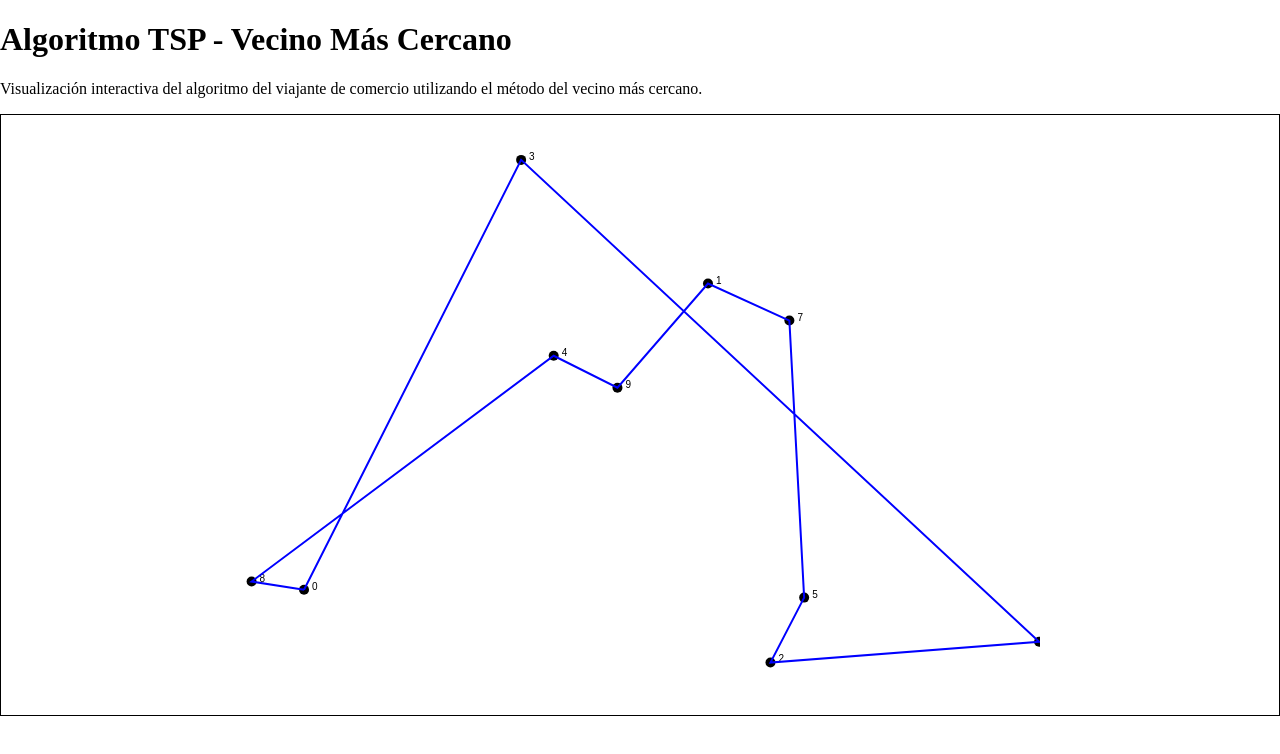
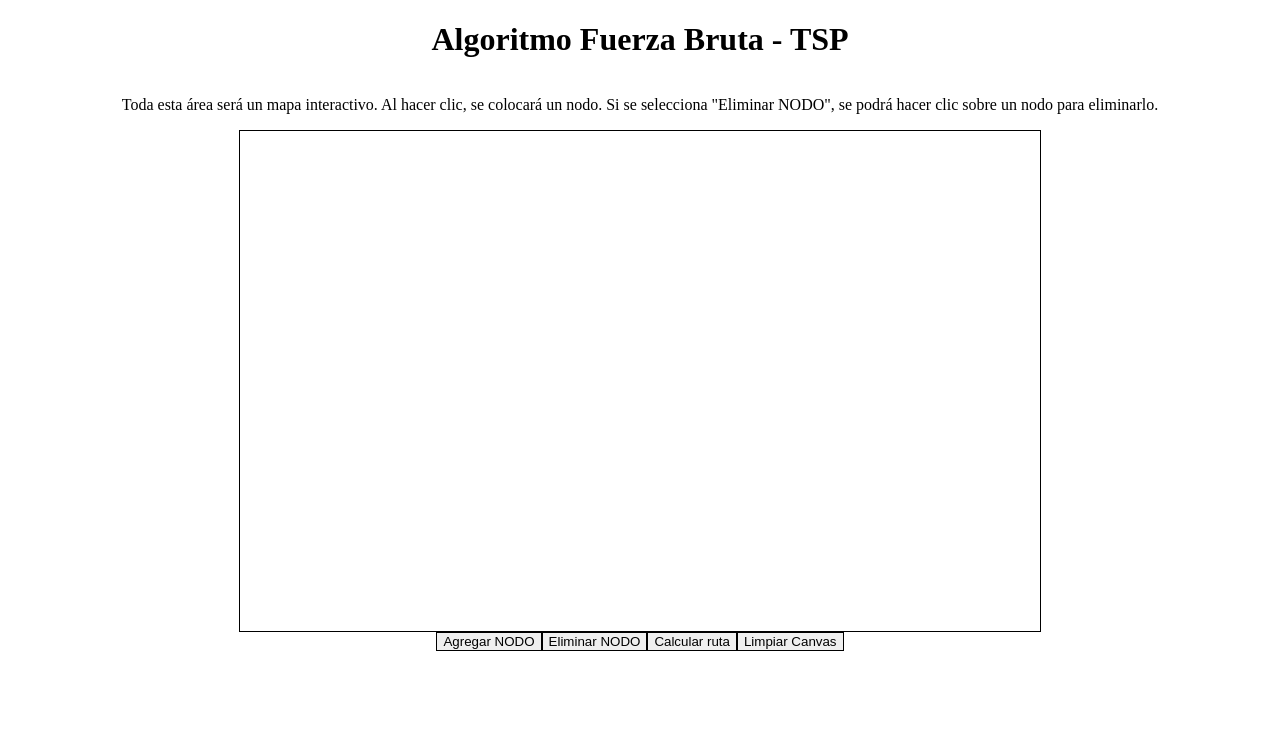
Before and after one commit to jorgefranciscopaz/analisis_de_algoritmos, a React (Vite) app: page /algoritmo1 in a window 1280 px wide. Shown: the top 754 px of the page. Built offline with nearby package versions, Linux system fonts and the light colour scheme.

Commit message:
Modified visual dynamic implementation of Algoritmo1 TSP

```diff
--- a/src/pages/Algoritmo1.tsx
+++ b/src/pages/Algoritmo1.tsx
@@ -1,7 +1,13 @@
-import { useEffect, useRef } from "react";
+import { useEffect, useRef, useState } from "react";
+
+type Node = [number, number];
+
+type Mode = "add" | "remove";
 
 const algoritmo1 = () => {
   const canvasRef = useRef<HTMLCanvasElement | null>(null);
+  const [nodes, setNodes] = useState<Node[]>([]);
+  const [mode, setMode] = useState<Mode>("add");
 
   useEffect(() => {
     document.body.classList.add("fade-in");
@@ -11,82 +17,134 @@ const algoritmo1 = () => {
   }, []);
 
   useEffect(() => {
+    draw();
+  }, [nodes]);
+
+  const handleCanvasClick = (e: React.MouseEvent<HTMLCanvasElement>) => {
+    const canvas = canvasRef.current;
+    if (!canvas) return;
+    const rect = canvas.getBoundingClientRect();
+    const x = e.clientX - rect.left;
+    const y = e.clientY - rect.top;
+
+    if (mode === "add") {
+      setNodes((prev) => [...prev, [x, y]]);
+    } else if (mode === "remove") {
+      setNodes((prev) =>
+        prev.filter(([nx, ny]) => Math.hypot(nx - x, ny - y) > 10)
+      );
+    }
+  };
+
+  const draw = () => {
     const canvas = canvasRef.current;
     if (!canvas) return;
     const ctx = canvas.getContext("2d");
     if (!ctx) return;
 
-    // Configuración
-    const width = canvas.width = 800;
-    const height = canvas.height = 600;
-    const cityCount = 10;
-    const cities = Array.from({ length: cityCount }, () => [
-      Math.random() * width,
-      Math.random() * height,
-    ]);
+    ctx.clearRect(0, 0, canvas.width, canvas.height);
 
-    const distance = (a, b) => {
-      return Math.hypot(a[0] - b[0], a[1] - b[1]);
-    };
-
-    const nearestNeighbor = (points) => {
-      const visited = new Set();
-      const path = [0];
-      visited.add(0);
-      while (path.length < points.length) {
-        const last = path[path.length - 1];
-        let nearest = -1;
-        let minDist = Infinity;
-        for (let i = 0; i < points.length; i++) {
-          if (!visited.has(i)) {
-            const d = distance(points[last], points[i]);
-            if (d < minDist) {
-              minDist = d;
-              nearest = i;
-            }
-          }
-        }
-        visited.add(nearest);
-        path.push(nearest);
-      }
-      return [...path, 0]; // vuelta al inicio
-    };
-
-    const draw = () => {
-      ctx.clearRect(0, 0, width, height);
-
-      // Dibujar ciudades
+    // Draw nodes
     ctx.fillStyle = "black";
-      cities.forEach(([x, y], i) => {
+    nodes.forEach(([x, y], i) => {
       ctx.beginPath();
       ctx.arc(x, y, 5, 0, Math.PI * 2);
       ctx.fill();
       ctx.fillText(i.toString(), x + 8, y);
     });
+  };
 
-      // Dibujar ruta
+  const calculateBruteForcePath = () => {
+    if (nodes.length < 2) return;
+
+    const permutations = (arr: Node[]): Node[][] => {
+      if (arr.length === 1) return [arr];
+      const result: Node[][] = [];
+      for (let i = 0; i < arr.length; i++) {
+        const rest = [...arr.slice(0, i), ...arr.slice(i + 1)];
+        for (const perm of permutations(rest)) {
+          result.push([arr[i], ...perm]);
+        }
+      }
+      return result;
+    };
+
+    const distance = (a: Node, b: Node): number => Math.hypot(a[0] - b[0], a[1] - b[1]);
+
+    let bestPath = nodes;
+    let minDist = Infinity;
+    for (const perm of permutations(nodes)) {
+      const pathDist = perm.reduce((acc, curr, i, arr) =>
+        acc + (i < arr.length - 1 ? distance(curr, arr[i + 1]) : distance(arr[arr.length - 1], arr[0])), 0);
+      if (pathDist < minDist) {
+        minDist = pathDist;
+        bestPath = perm;
+      }
+    }
+
+    // Draw path
+    const canvas = canvasRef.current;
+    if (!canvas) return;
+    const ctx = canvas.getContext("2d");
+    if (!ctx) return;
+    draw();
     ctx.strokeStyle = "blue";
     ctx.lineWidth = 2;
-      const path = nearestNeighbor(cities);
     ctx.beginPath();
-      ctx.moveTo(cities[path[0]][0], cities[path[0]][1]);
-      for (let i = 1; i < path.length; i++) {
-        ctx.lineTo(cities[path[i]][0], cities[path[i]][1]);
-      }
+    ctx.moveTo(bestPath[0][0], bestPath[0][1]);
+    bestPath.forEach(([x, y]) => ctx.lineTo(x, y));
+    ctx.lineTo(bestPath[0][0], bestPath[0][1]);
     ctx.stroke();
   };
 
-    draw();
-  }, []);
+  const clearCanvas = () => {
+    setNodes([]);
+    const canvas = canvasRef.current;
+    if (canvas) {
+      const ctx = canvas.getContext("2d");
+      ctx?.clearRect(0, 0, canvas.width, canvas.height);
+    }
+  };
 
   return (
-    <div className="min-h-screen p-6 bg-gray-100">
-      <h1 className="text-3xl font-bold mb-4">Algoritmo TSP - Vecino Más Cercano</h1>
-      <p className="text-gray-700 mb-6">
-        Visualización interactiva del algoritmo del viajante de comercio utilizando el método del vecino más cercano.
+    <div className="min-h-screen p-6 bg-gray-100 flex flex-col items-center">
+      <h1 className="text-3xl font-bold mb-4">Algoritmo Fuerza Bruta - TSP</h1>
+      <p className="text-gray-700 text-center max-w-2xl mb-4">
+        Toda esta área será un mapa interactivo. Al hacer clic, se colocará un nodo. Si se selecciona "Eliminar NODO",
+        se podrá hacer clic sobre un nodo para eliminarlo.
       </p>
-      <div className="overflow-auto border border-gray-300 shadow rounded-lg">
-        <canvas ref={canvasRef} className="block mx-auto bg-white" />
+      <canvas
+        ref={canvasRef}
+        width={800}
+        height={500}
+        className="border border-gray-400 mb-4 bg-white"
+        onClick={handleCanvasClick}
+      />
+      <div className="flex gap-4 flex-wrap justify-center">
+        <button
+          onClick={() => setMode("add")}
+          className="px-4 py-2 border rounded hover:bg-green-200"
+        >
+          Agregar NODO
+        </button>
+        <button
+          onClick={() => setMode("remove")}
+          className="px-4 py-2 border rounded hover:bg-red-200"
+        >
+          Eliminar NODO
+        </button>
+        <button
+          onClick={calculateBruteForcePath}
+          className="px-4 py-2 border rounded hover:bg-blue-200"
+        >
+          Calcular ruta
+        </button>
+        <button
+          onClick={clearCanvas}
+          className="px-4 py-2 border rounded hover:bg-gray-300"
+        >
+          Limpiar Canvas
+        </button>
       </div>
     </div>
   );
```
Also changed, not shown: 1 other file (tests, documents, lock files or other folders). Lines whose indentation alone changed are shown as unchanged.
